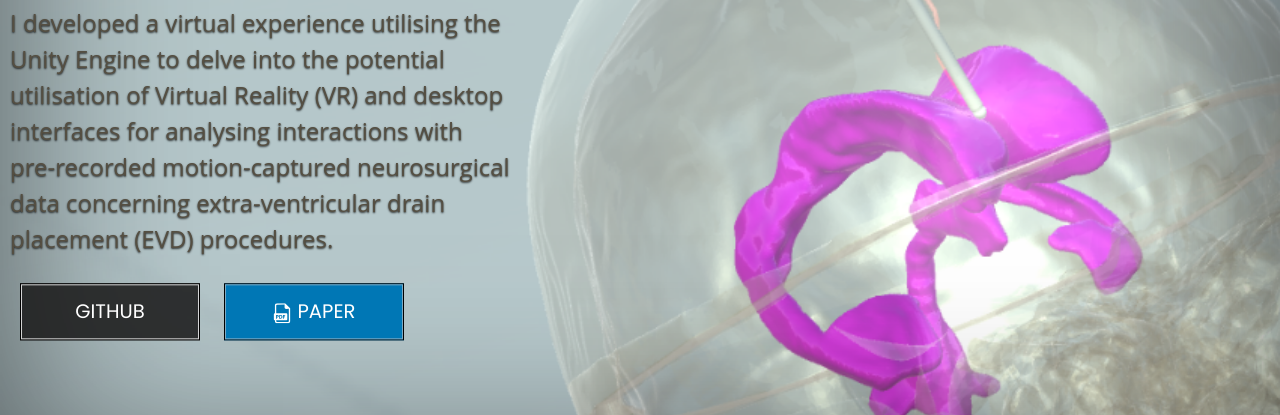
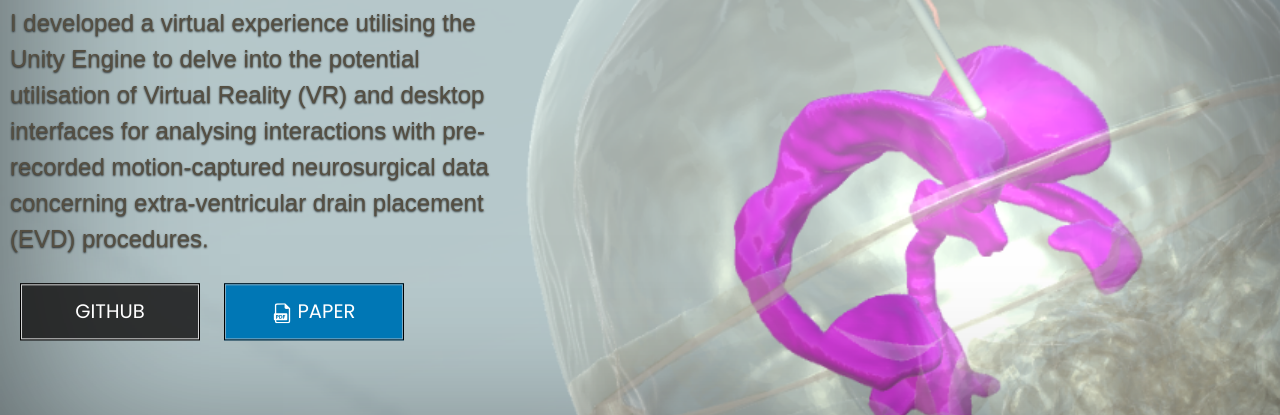
Before and after one commit to glas444/portfolio, a plain HTML site: page index.html in a window 1280 px wide. Shown: the part 385-800 px from the top of the page. Drawn offline with nearby package versions, Linux system fonts and the light colour scheme; a web font is replaced by a local one.

Commit message:
Font Change and Repeat bg

```diff
--- a/css/style_extra.css
+++ b/css/style_extra.css
@@ -26,7 +26,7 @@
 body {
   margin: 0;
   padding: 0;
-  font-family: "Poppins", Times, serif;
+  font-family: "Poppins", Arial, sans-serif;
   font-weight: 600;
   font-size: 1.1rem;
   background-color: #0f141d;
@@ -359,7 +359,7 @@ button.navbar-toggler:focus {
   -webkit-box-shadow: inset 0 -180px 200px rgba(0, 0, 0, 0.6);
   box-shadow: inset 0 0 0 1px hsla(0, 0%, 100%, 0.08),
     inset 0 -180px 200px rgba(0, 0, 0, 0.6);
-  background-repeat: no-repeat;
+  background-repeat: repeat;
   background-size: var(--panel-width) auto;
   position: relative;
   height: 480px;
@@ -541,7 +541,7 @@ p {
   font-size: 17.28px;
   line-height: 1.5;
   color: #ebdec2;
-  font-family: Open Sans, Arial, Helvetica, sans-serif;
+  font-family: "Open-Sans", Arial, Helvetica, sans-serif;
   text-shadow: 0 0 1px transparent, 0 1px 2px rgba(0, 0, 0, 0.8);
   font-weight: 400;
   width: 50%;
```
